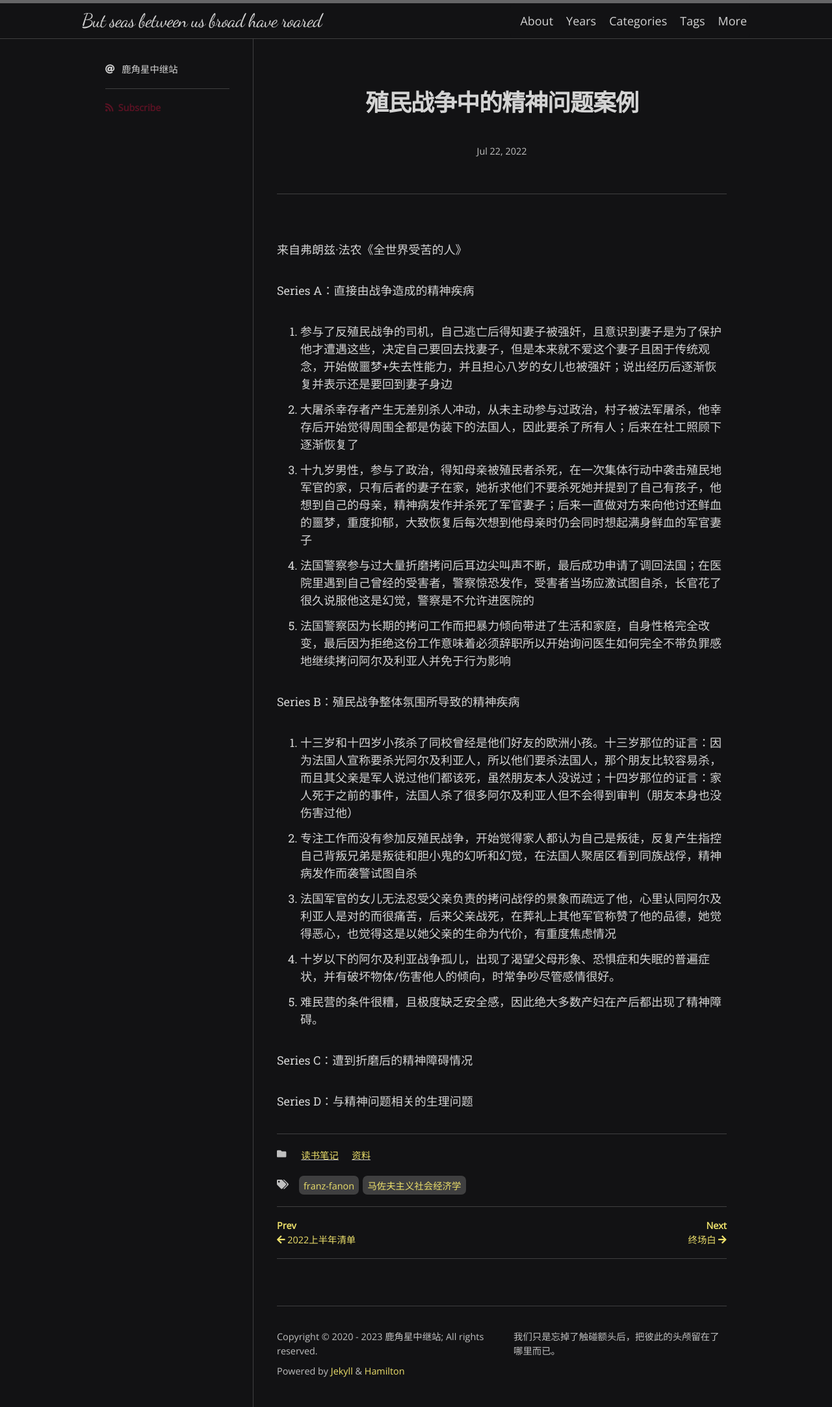
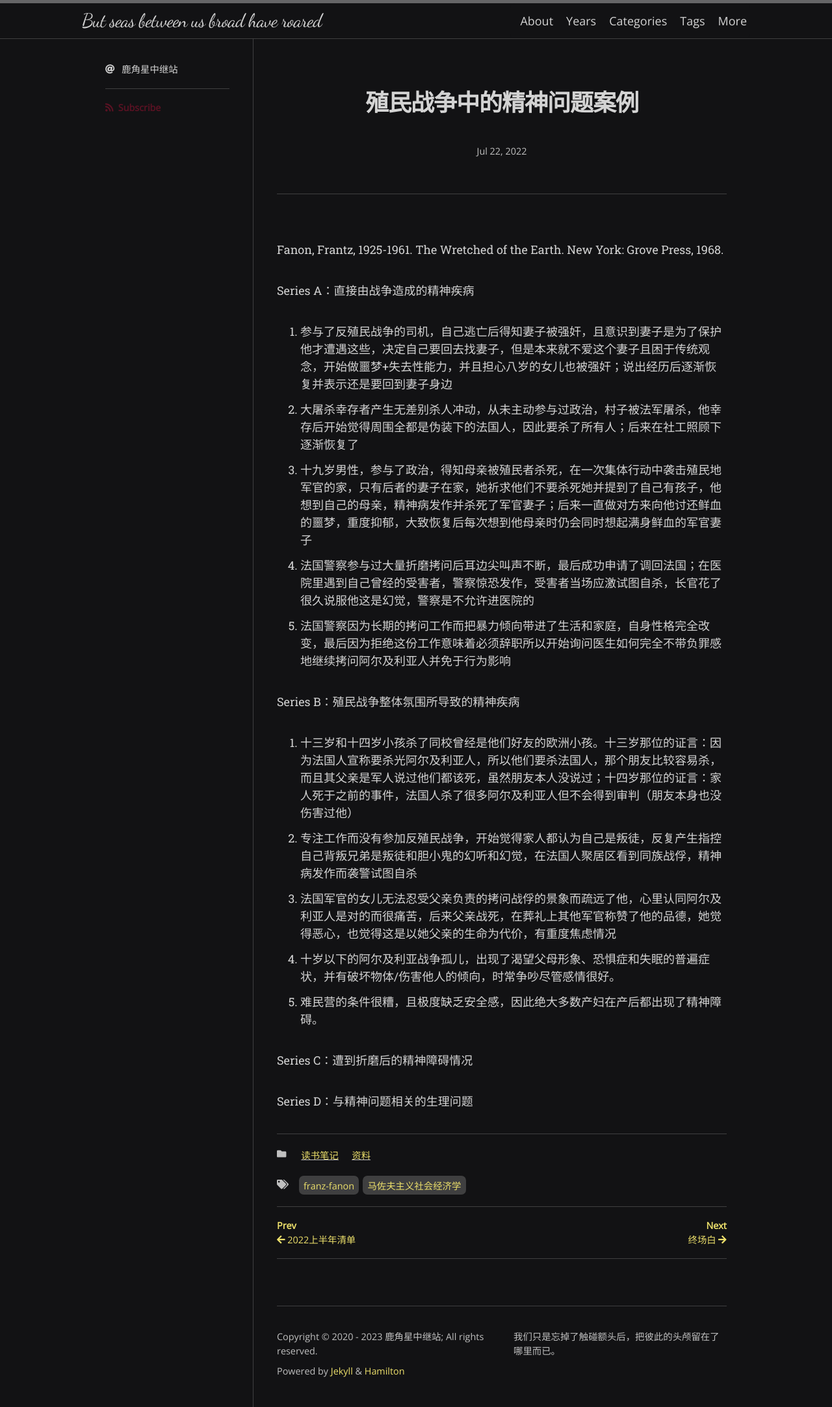
Before and after one commit to scatterdclouds/scatterdclouds.github.io, a Jekyll site: the page built from _posts/2022-07-22-fanon-notes.md, in a window 1280 px wide. Shown: the whole page at 65% size. Built offline with Jekyll 4.4.1, drawn with Linux system fonts in a browser that asks for light colours; nearby versions of some CDN libraries; some web fonts are replaced; comment, search, counter and statistics services are not loaded.

Commit message:
Update 2022-07-22-fanon-notes.md

```diff
--- a/_posts/2022-07-22-fanon-notes.md
+++ b/_posts/2022-07-22-fanon-notes.md
@@ -7,7 +7,7 @@ categories: [读书笔记, 资料]
 tags: [franz-fanon, 马佐夫主义社会经济学]
 ---
 
-来自弗朗兹·法农《全世界受苦的人》
+Fanon, Frantz, 1925-1961. The Wretched of the Earth. New York: Grove Press, 1968.
 
 Series A：直接由战争造成的精神疾病
 
```
